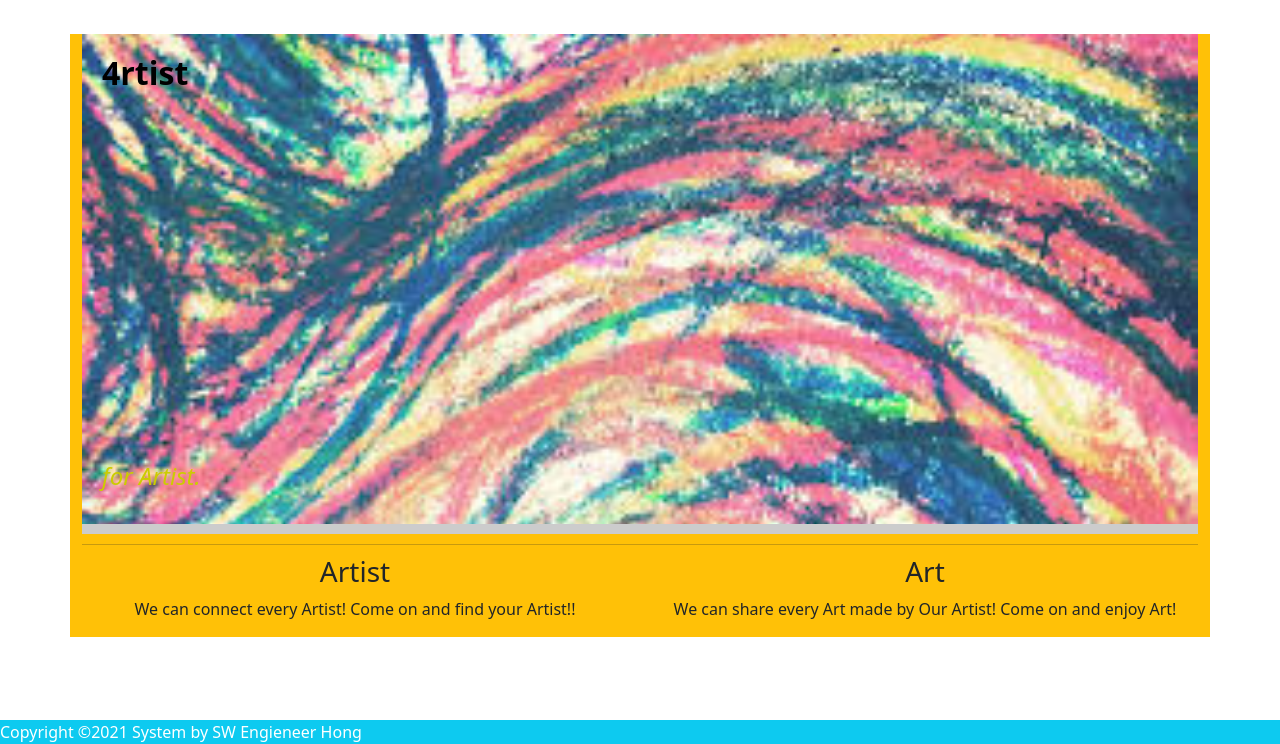
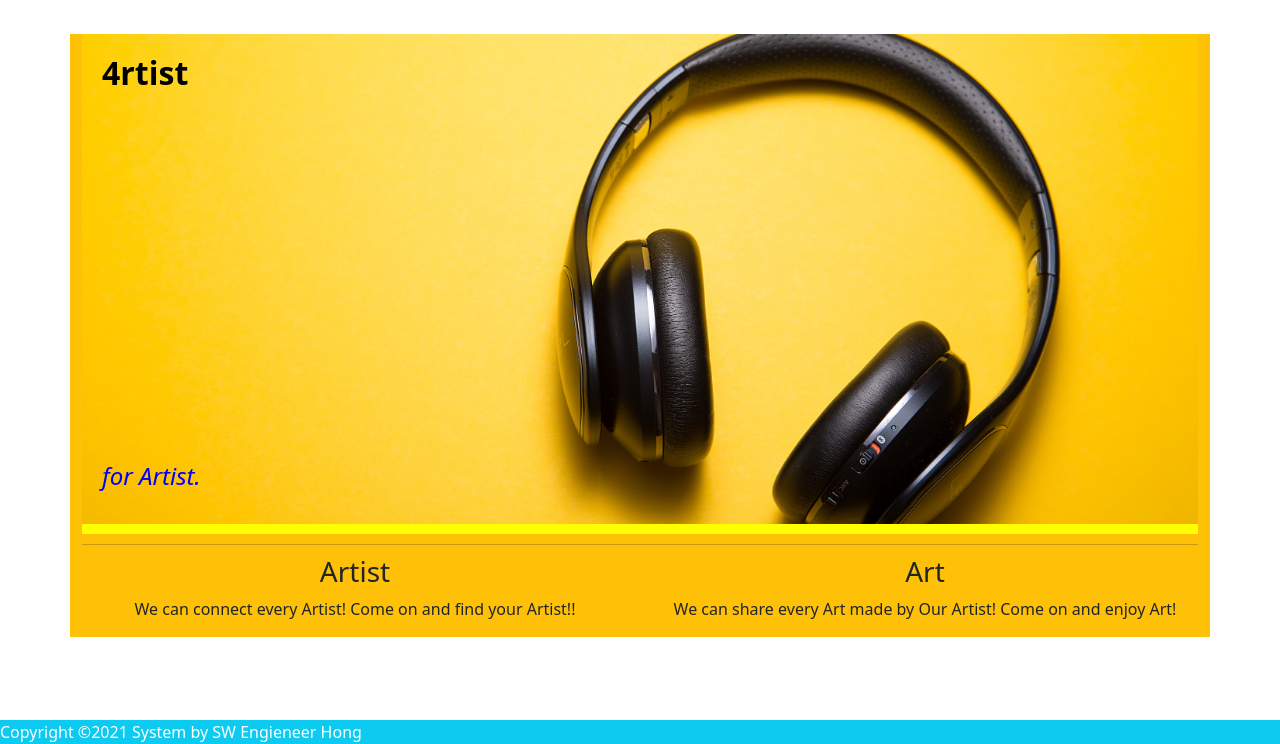
Before and after one commit to hongcheol/django_study, a Django app: page / in a window 1280 px wide. Shown: the part 56-800 px from the top of the page. Run offline with Django 3.2, Linux system fonts and the light colour scheme.

Commit message:
update main_page.jpeg, edit category

```diff
--- a/ch99/templates/base.html
+++ b/ch99/templates/base.html
@@ -30,10 +30,11 @@
                       ART
                     </a>
                     <ul class="dropdown-menu" aria-labelledby="navbarDropdown">
-                      <li><a class="dropdown-item" href="#">Action</a></li>
-                      <li><a class="dropdown-item" href="#">Another action</a></li>
+                      <li><a class="dropdown-item" href="#">MUSIC</a></li>
+                      <li><a class="dropdown-item" href="#">VIDEO ART</a></li>
+                      <li><a class="dropdown-item" href="#">DRAWING</a></li>
                       <li><hr class="dropdown-divider"></li>
-                      <li><a class="dropdown-item" href="#">Something else here</a></li>
+                      <li><a class="dropdown-item" href="#">DANCE</a></li>
                     </ul>
                   </li>
                   <li class="nav-item">
--- a/ch99/templates/home.html
+++ b/ch99/templates/home.html
@@ -6,13 +6,13 @@
 {% block extra-style %}
 <style type="text/css">
 .home-image{
-    background-image: url("{% static 'img/art.jpeg' %}");
+    background-image: url("{% static 'img/main_page.jpeg' %}");
     background-repeat: no-repeat;
     background-position: center;
     background-size: 100%;
     height:500px;
-    border: 1-px solid #ccc;
-    border-bottom: 10px solid #ccc;
+    border: 1-px solid rgb(204, 204, 204);
+    border-bottom: 10px solid yellow;
     padding: 20px 0 0 20px;
 }
 .title{
@@ -22,7 +22,7 @@
 .powered{
     position: relative;
     top: 77%;
-    color: #cc0;
+    color: #0000ff;
     font-style: italic;
 }
 </style>
```
Also changed, not shown: ch99/static/img/main_page.jpeg (added).
